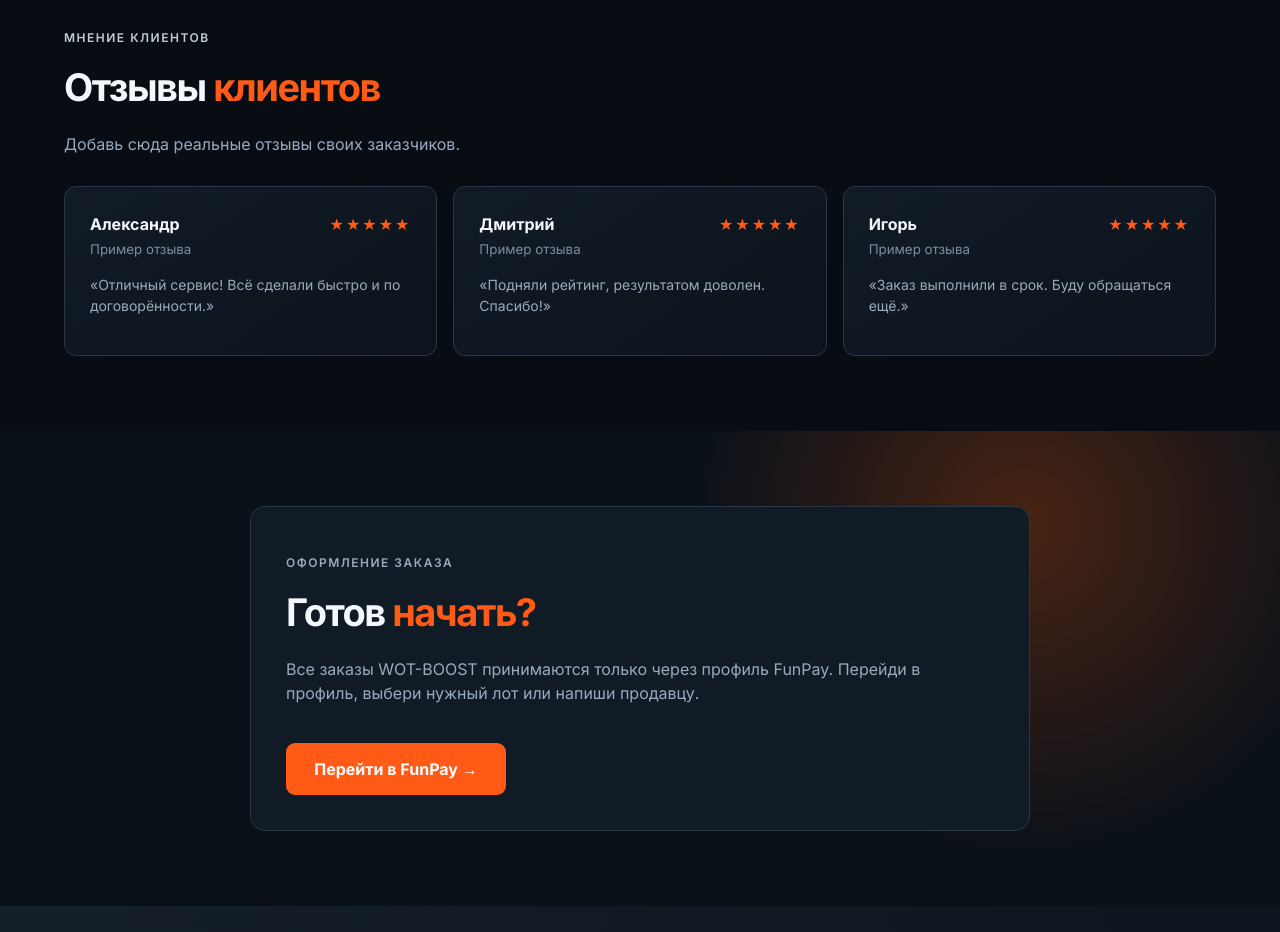
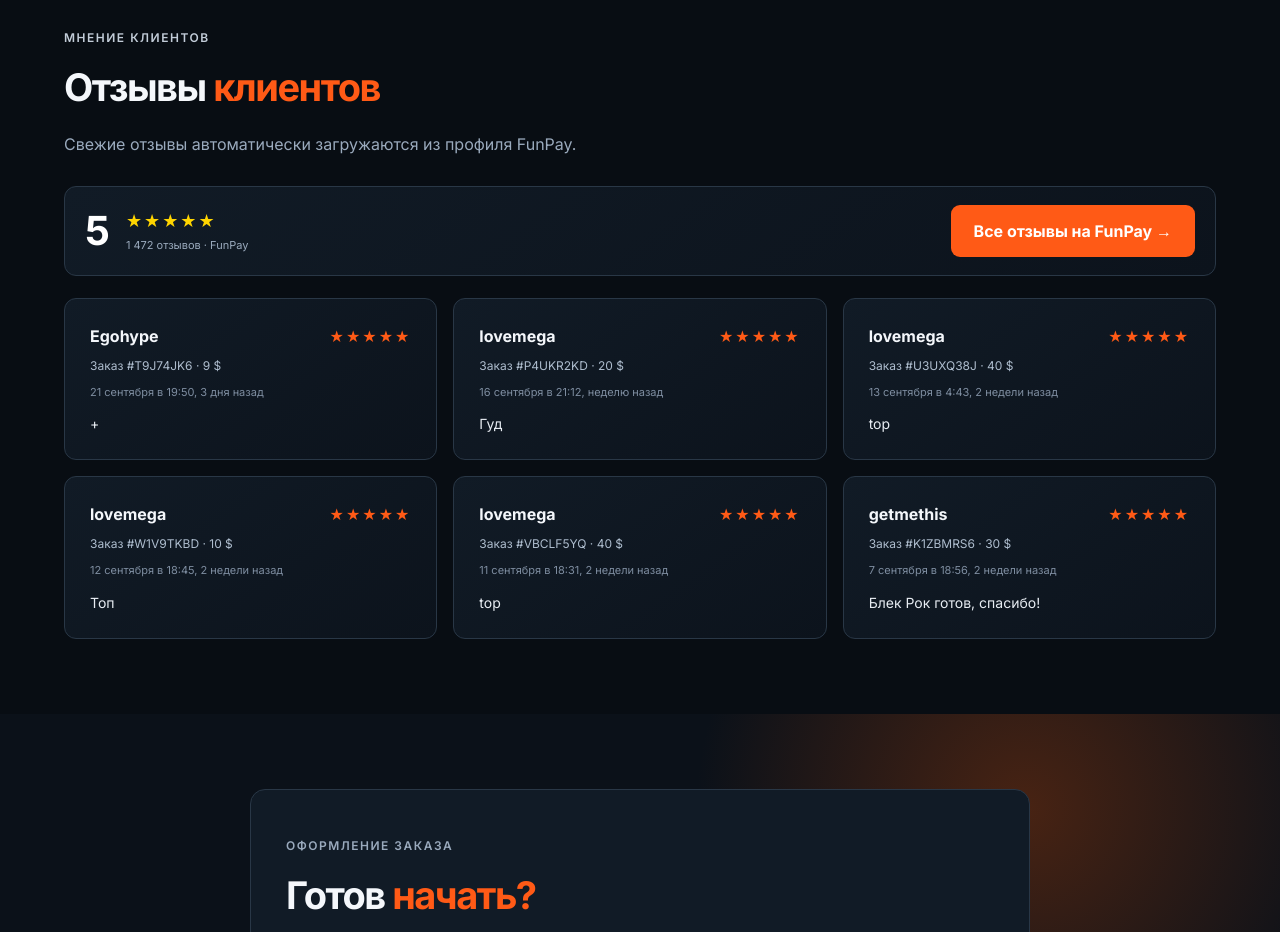
Before and after one commit to WOTBOOST/Vasya1998, a plain HTML site: page index.html in a window 1280 px wide. Shown: the part 3980-4912 px from the top of the page. Drawn offline with Linux system fonts and the light colour scheme.

Commit message:
Update index.html

```diff
--- a/index.html
+++ b/index.html
@@ -97,6 +97,7 @@
   </main>
 
   <footer class="footer"><span>© 2026 WOT-BOOST. Все права защищены.</span><span>Неофициальный сервис World of Tanks</span></footer>
+  <script src="reviews-loader.js"></script>
   <script src="script.js"></script>
 </body>
 </html>
```
